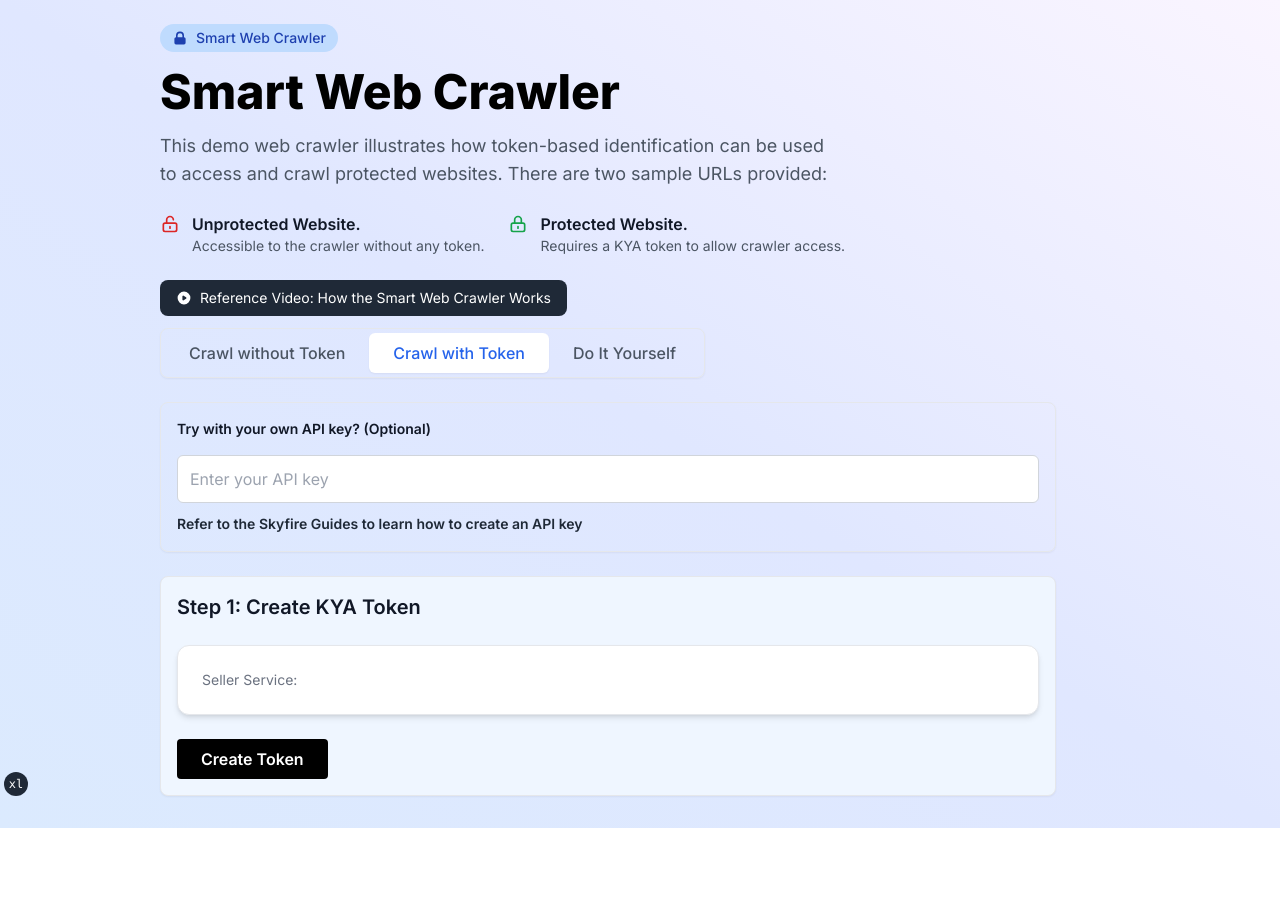
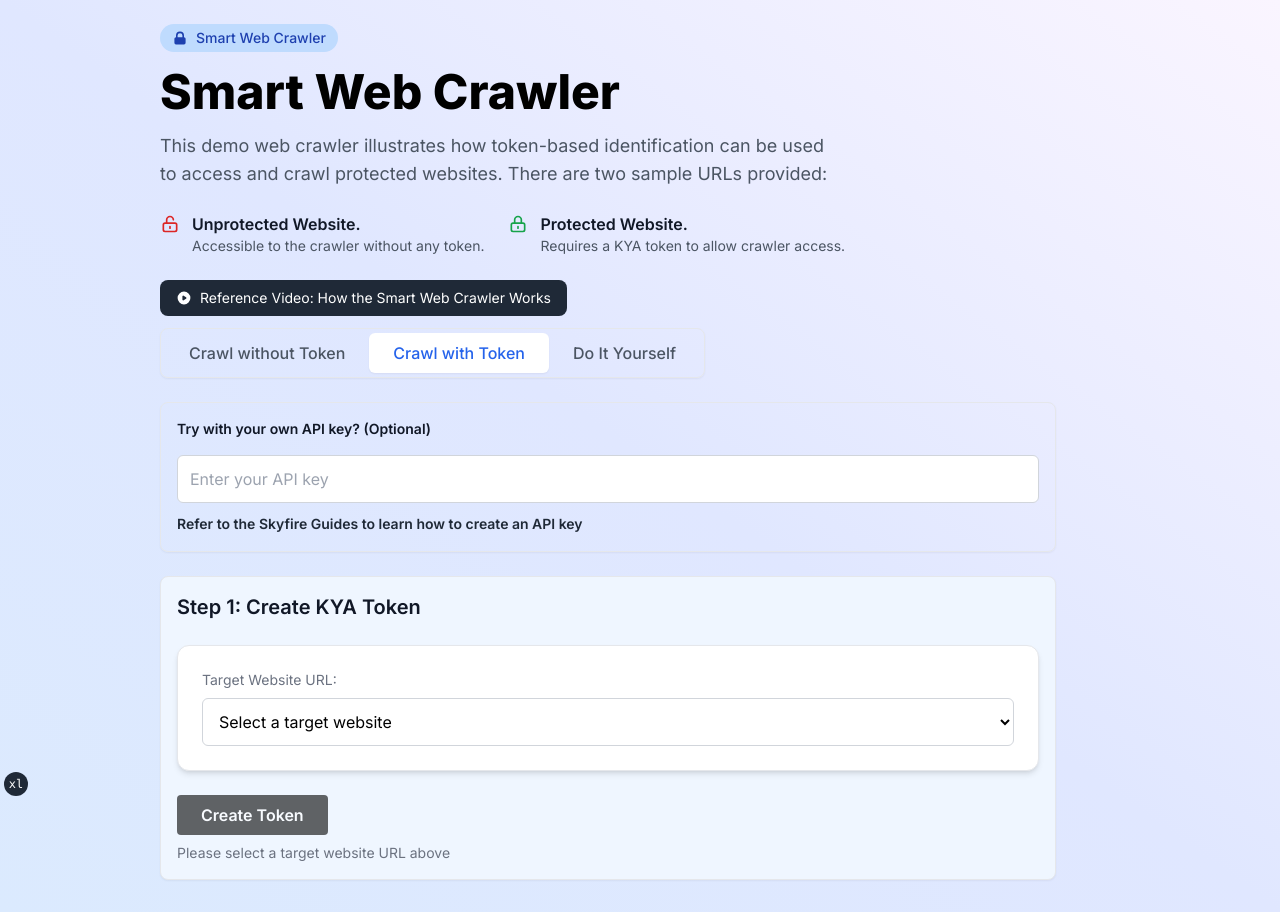
Before and after one commit to skyfire-xyz/skyfire-solutions-aws-news-crawler-demo, a Next.js app in the folder crawler-agent-fe/: page /token in a window 1280 px wide. Before the commit the page ends 828 px from the top, so only its background shows below. Built offline with nearby package versions, Linux system fonts and the light colour scheme.

Commit message:
make with external service

```diff
--- a/crawler-agent-fe/app/components/CrawlSearchLog.tsx
+++ b/crawler-agent-fe/app/components/CrawlSearchLog.tsx
@@ -9,11 +9,12 @@
   pageRoute: string;
   skyfireKyaToken?: string;
   onAwsUrlChange?: (url: string) => void;
+  initialUrl?: string;
 }
 
 const channelId = uuidv4();
 
-export default function CrawlSearchLog({ pageRoute, skyfireKyaToken, onAwsUrlChange }: CrawlSearchLogProps) {
+export default function CrawlSearchLog({ pageRoute, skyfireKyaToken, onAwsUrlChange, initialUrl }: CrawlSearchLogProps) {
   const [currentSite, setCurrentSite] = useState<MessageData>();
   const [summary, setSummary] = useState<MessageData>();
   const [depth, setDepth] = useState<string | undefined>(undefined);
@@ -80,6 +81,7 @@
             skyfireKyaToken={skyfireKyaToken}
             onAwsUrlChange={onAwsUrlChange}
             pageRoute={pageRoute}
+            initialUrl={initialUrl}
           />
         </div>
       </div>
--- a/crawler-agent-fe/app/components/SearchBar.tsx
+++ b/crawler-agent-fe/app/components/SearchBar.tsx
@@ -27,6 +27,7 @@
   skyfireKyaToken?: string
   onAwsUrlChange?: (url: string) => void
   pageRoute: string
+  initialUrl?: string
 }
 
 // Define the form schema with Zod
@@ -71,6 +72,7 @@
   skyfireKyaToken,
   onAwsUrlChange,
   pageRoute,
+  initialUrl,
 }) => {
   const [kyaToken, setKyaToken] = useState<string>(skyfireKyaToken || "")
   const [isLoading, setIsLoading] = useState(false)
@@ -81,9 +83,16 @@
   const form = useForm<SearchFormValues>({
     resolver: zodResolver(searchFormSchema),
     defaultValues: {
-      url: "",
+      url: initialUrl || "",
     },
   })
+
+  // Set the initial URL when it changes (e.g., when token is created)
+  useEffect(() => {
+    if (initialUrl) {
+      form.setValue("url", initialUrl)
+    }
+  }, [initialUrl, form])
 
   // watch selected url to decide whether to show bot dropdown
   const selectedUrl = form.watch("url")
--- a/crawler-agent-fe/app/token/page.tsx
+++ b/crawler-agent-fe/app/token/page.tsx
@@ -18,17 +18,19 @@
     const [kyaToken, setKyaToken] = useState<string | null>("")
     const [decodedToken, setDecodedToken] = useState<any>(null)
     const [selectedUrl, setSelectedUrl] = useState<string>("")
+    const [tokenCreatedForUrl, setTokenCreatedForUrl] = useState<string>("")
 
     const handleStartOver = async () => {
       setKyaToken(null)
       setDecodedToken(null);
+      setTokenCreatedForUrl("");
     }
 
-    const handleCreateToken = async () => {
+    const handleCreateToken = async ( sellerDomainOrUrl: string ) => {
       try {
         const response: AxiosResponse<{token:string, error: string}> = await axios.post(
-          `${process.env.NEXT_PUBLIC_SERVICE_BASE_URL}/token`,
-          {userApiKey: userApiKey},
+            `${process.env.NEXT_PUBLIC_SERVICE_BASE_URL}/token`,
+            {tokenType: "kya",  userApiKey: userApiKey, sellerDomainOrUrl: sellerDomainOrUrl },
         );
         if (response.data.error) {
           setError(response.data.error);
@@ -37,6 +39,7 @@
         }
         setError(null);
         setKyaToken(response.data.token);
+        setTokenCreatedForUrl(sellerDomainOrUrl);
         setDecodedToken(null);
       } catch (err: any) {
         const apiError = err.response?.data?.error || "Unknown error";
@@ -116,9 +119,32 @@
 
                         <div className="mb-6">
                             <div className="mt-6 flex w-full flex-col gap-4 rounded-xl border border-gray-200 bg-white p-6 shadow-md">
-                                <div className="flex items-center gap-3">
-                                    <span className="text-sm text-gray-500">Seller Service:</span>
-                                    <span className="text-base font-semibold text-gray-900">{SELLER_SERVICE.name}</span>
+
+                                <div className="flex flex-col gap-2">
+                                    <span className="text-sm text-gray-500">Target Website URL:</span>
+                                    {kyaToken ? (
+                                        <div className="w-full h-12 text-base rounded-md border border-gray-300 bg-gray-100 px-3 py-2 flex items-center">
+                                            <span className="text-gray-900 break-all">{tokenCreatedForUrl}</span>
+                                        </div>
+                                    ) : (
+                                        <>
+                                            <select
+                                                value={selectedUrl}
+                                                onChange={(e) => setSelectedUrl(e.target.value)}
+                                                className="w-full h-12 text-base rounded-md border border-gray-300 bg-white px-3 py-2 focus:outline-none"
+                                            >
+                                                <option value="">Select a target website</option>
+                                                <option value="https://skyfire.xyz">Skyfire (Unprotected)</option>
+                                                <option value="https://mock-news-site-aws-api-gateway.skyfire.xyz/">MockNews (API Gateway) - Protected</option>
+                                                <option value="https://mock-news-site-aws-api-gateway-waf.skyfire.xyz/">MockNews (API Gateway + WAF) - Protected</option>
+                                                <option value="https://mock-news-site-aws-cloudfront.skyfire.xyz/">MockNews (CloudFront) - Protected</option>
+                                                <option value="https://mock-news-site-aws-cloudfront-waf.skyfire.xyz/">MockNews (CloudFront + WAF) - Protected</option>
+                                            </select>
+                                            {selectedUrl && (
+                                                <span className="text-sm text-gray-600 break-all">{selectedUrl}</span>
+                                            )}
+                                        </>
+                                    )}
                                 </div>
                             </div>
                         </div>
@@ -170,7 +196,7 @@
                                 <div className="mt-8">
                                     <h2 className="mb-4 text-xl font-semibold text-gray-900">Step 3: Select website to crawl</h2>
                                         <div className="mt-6">
-                                        <CrawlSearchLog pageRoute={"/token"} skyfireKyaToken={kyaToken} onAwsUrlChange={setSelectedUrl} />
+                                        <CrawlSearchLog pageRoute={"/token"} skyfireKyaToken={kyaToken} onAwsUrlChange={setSelectedUrl} initialUrl={tokenCreatedForUrl} />
                                     </div>
                                 </div>
                             </>
@@ -178,10 +204,14 @@
                             <div className="mt-4 flex flex-col gap-2">
                                 <button
                                     className="w-fit rounded bg-black px-6 py-2 font-semibold text-white transition hover:bg-gray-800 disabled:opacity-60"
-                                    onClick={handleCreateToken}
+                                    onClick={() => handleCreateToken(selectedUrl)}
+                                    disabled={!selectedUrl}
                                 >
                                     Create Token
                                 </button>
+                                {!selectedUrl && (
+                                    <span className="text-sm text-gray-500">Please select a target website URL above</span>
+                                )}
                             </div>
                         )}
                     </div>
```
Also changed, not shown: 1 other file (tests, documents, lock files or other folders).
